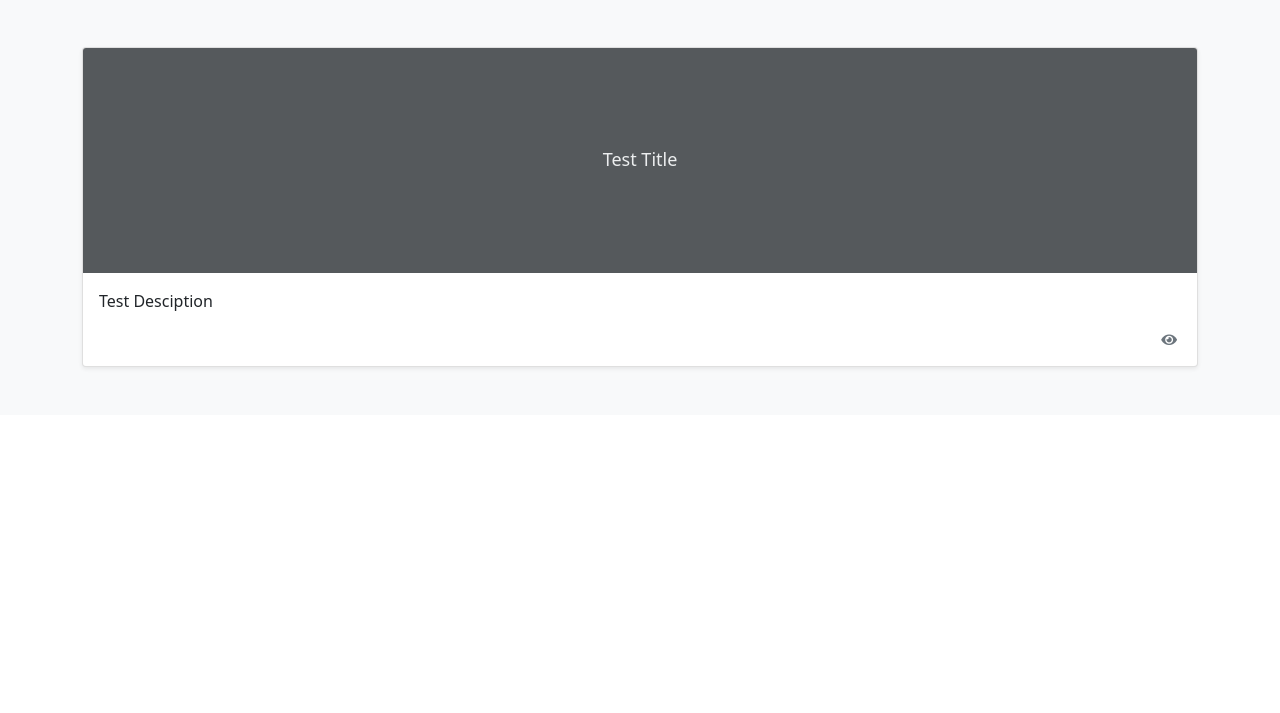
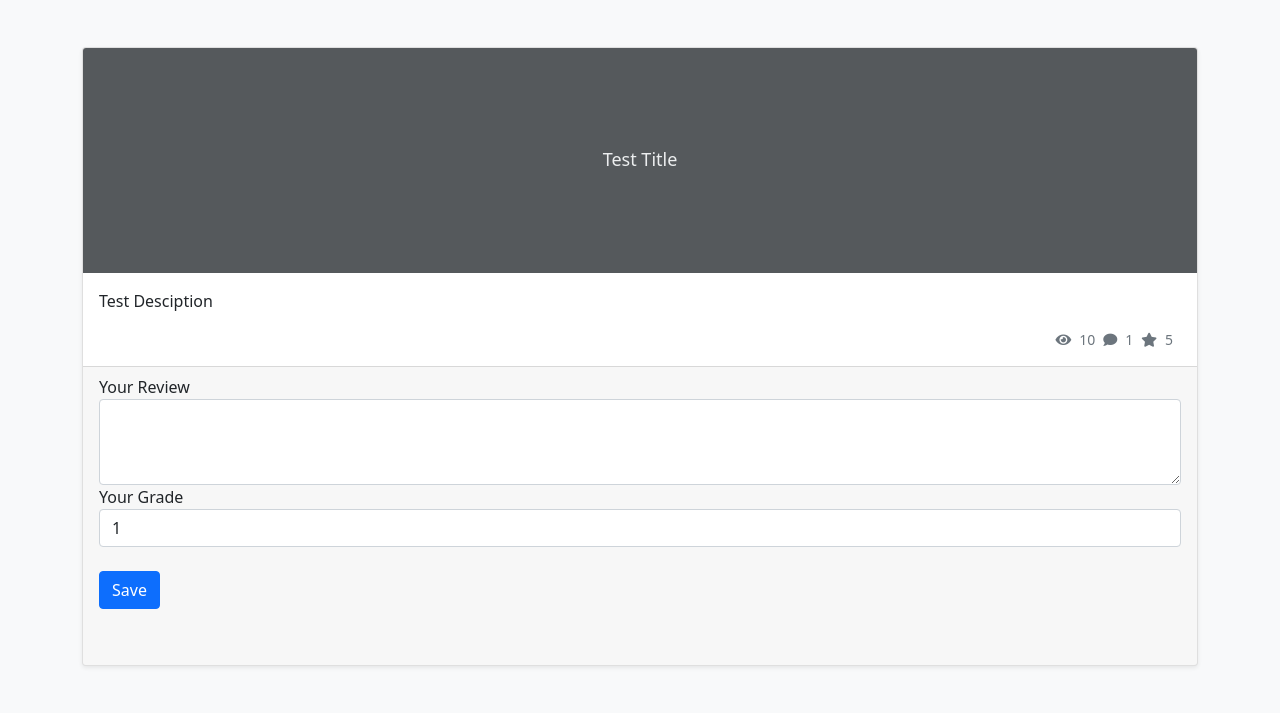
Before and after one commit to akhmetkarimov/web_dev_87, a PHP site: page /detail.php?pid=1 in a window 1280 px wide. Shown: the part 57-770 px from the top of the page. Run offline with PHP 8.4, Linux system fonts and the light colour scheme; a user stored in the database is signed in; data comes from the database, SQL or seed files in the repository; tables that the repository leaves empty or names only in its code hold one stand-in row (values such as "Sample post"); data that the repository does not hold is empty; some libraries are stand-ins or nearby versions.

Commit message:
rating, search

```diff
--- a/web_dev_87_php/api/posts/get.php
+++ b/web_dev_87_php/api/posts/get.php
@@ -1,8 +1,16 @@
 <?php
     include "../../config/database.php";
 
-    $postlist = $db->query("SELECT post.id, post.title, post.description, post.views, post.category_id, category.category
-    FROM post INNER JOIN category ON post.category_id = category.id ORDER BY post.id DESC");
+    $s = $_GET['s'];
+
+    $postlist = $db->query("SELECT post.id, post.title, post.description, post.views,
+    post.category_id, category.category,
+    AVG(review.mark) as rating, COUNT(review.id) as rev_count
+    FROM post INNER JOIN category ON post.category_id = category.id
+    LEFT OUTER JOIN review ON post.id=review.post_id
+    WHERE post.title LIKE '%$s%' OR post.description LIKE '%$s%'
+    GROUP BY post.id
+    ORDER BY post.id DESC ");
 
     $result = [];
 
--- a/web_dev_87_php/components/header.php
+++ b/web_dev_87_php/components/header.php
@@ -52,9 +52,6 @@
         ?>
       </ul>
 
-      <form>
-        <input class="form-control" type="text" placeholder="Search" aria-label="Search">
-      </form>
     </div>
   </div>
 </nav>
--- a/web_dev_87_php/detail.php
+++ b/web_dev_87_php/detail.php
@@ -39,7 +39,10 @@
             <div class="container">
                 <?php
                 $pid = $_GET['pid'];
-                    $query = $db->query("SELECT * FROM post WHERE id = $pid");
+                $query = $db->query("SELECT post.id, post.title, post.description, post.views, AVG(review.mark) as rating, COUNT(review.id) as rev_count FROM post LEFT OUTER JOIN review ON post.id=review.post_id WHERE post.id=$pid GROUP BY post.id");
+
+                $queryCom = $db->query("SELECT * FROM review INNER JOIN account ON review.uid = account.id WHERE post_id=$pid");
+
                 $post = $query->fetch_object();
                 if ($_SESSION['suser_id'] != $post->author_id) {
                     $db->query("UPDATE post SET views = views + 1 WHERE id = $pid");
@@ -57,11 +60,50 @@
                                 <p class="card-text">
                                     <?= $post->description; ?>
                                 </p>
+                                <div class="d-flex justify-content-end align-items-center">
+                                    <small class="text-muted" style="margin-right:8px;"><i class="fas fa-eye" style="margin-right:8px;"></i><?= $post->views ?></small>
+                                    <small class="text-muted" style="margin-right:8px;"><i class="fas fa-comment" style="margin-right:8px;"></i><?= $post->rev_count ?></small>
+                                    <small class="text-muted" style="margin-right:8px;"><i class="fas fa-star" style="margin-right:8px;"></i><?php echo $post->rating == 0 ? 5 : number_format($post->rating, 1) ?></small>
+                                </div>
+                            </div>
+                            <div class="card-footer">
+
+                                <?php
+                                while ($review = $queryCom->fetch_object()) {
+                                ?>
                                     <div class="d-flex justify-content-between align-items-center">
-                                        <div class="btn-group">
+                                        <p><?= $review->name ?></p>
+                                        <p><?= $review->date ?></p>
                                     </div>
-                                        <small class="text-muted"><i class="fas fa-eye" style="margin-right:4px;"></i><?=$post->views?></small>
+                                    <p><?= $review->content ?></p>
+                                    <hr>
+                                <?php
+                                }
+                                if (isset($_SESSION['suser_id'])) {
+                                ?>
+                                    <form class="mb-5" action="api/review/save.php" method="POST">
+                                        <div class="form-group">
+                                            <label for="exampleFormControlTextarea1">Your Review</label>
+                                            <textarea class="form-control" id="exampleFormControlTextarea1" rows="3" name="content"></textarea>
                                         </div>
+
+                                        <div class="form-group">
+                                            <label for="exampleFormControlSelect1">Your Grade</label>
+                                            <select name="mark" class="form-control" id="exampleFormControlSelect1">
+                                                <option value="1">1</option>
+                                                <option value="2">2</option>
+                                                <option value="3">3</option>
+                                                <option value="4">4</option>
+                                                <option value="5">5</option>
+                                            </select>
+                                        </div>
+                                        <input type="hidden" name="uid" value="<?= $_SESSION['suser_id'] ?>">
+                                        <input type="hidden" name="pid" value="<?= $pid ?>">
+                                        <button class="btn btn-primary mt-4">Save</button>
+
+                                    </form>
+
+                                <?php } ?>
                             </div>
                         </div>
                     </div>
--- a/web_dev_87_php/js/posts.js
+++ b/web_dev_87_php/js/posts.js
@@ -1,9 +1,14 @@
 let category_id = 0
-getPosts()
+let searchVal = ''
 
-function getPosts() {
+getPosts(searchVal)
+
+function getPosts(search) {
+    search = !search ? '' : search
+    // res = 10 % 2 == 0 ? 'even' : 'odd'
+
     $.ajax({
-        url: 'api/posts/get.php'
+        url: `api/posts/get.php?s=${search}`
     }).done(function(data) {
         data = JSON.parse(data)
         showPosts(data)
@@ -17,6 +22,8 @@ function showPosts(posts) {
     let output = ''
 
     for (const post of posts) {
+        post.rating = !post.rating ? '5' : post.rating
+
         if (category_id == post.category_id) {
             output += `
             <div class="col">
@@ -43,6 +50,8 @@ function showPosts(posts) {
                             <!-- <a type="button" class="btn btn-sm btn-outline-secondary">Edit</a> -->
                         </div>
                         <small class="text-muted"><i class="fas fa-eye" style="margin-right:4px;"></i>${post.views}</small>
+                        <small class="text-muted" style="margin-right:8px;"><i class="fas fa-comment" style="margin-right:8px;"></i>${post.rev_count}</small>
+                        <small class="text-muted" style="margin-right:8px;"><i class="fas fa-star" style="margin-right:8px;"></i>${Number(post.rating).toFixed(1)}</small>
                     </div>
                 </div>
             </div>
@@ -75,7 +84,8 @@ function showPosts(posts) {
                             <!-- <a type="button" class="btn btn-sm btn-outline-secondary">Edit</a> -->
                         </div>
                         <small class="text-muted"><i class="fas fa-eye" style="margin-right:4px;"></i>${post.views}</small>
-                    </div>
+                        <small class="text-muted" style="margin-right:8px;"><i class="fas fa-comment" style="margin-right:8px;"></i>${post.rev_count}</small>
+                        <small class="text-muted" style="margin-right:8px;"><i class="fas fa-star" style="margin-right:8px;"></i>${Number(post.rating).toFixed(1)}</small> </div>
                 </div>
             </div>
             </div>
@@ -120,7 +130,7 @@ function addPost(e) {
             title.value = ''
             description.value = ''
 
-            getPosts()
+            getPosts(searchVal)
         }
     })
 
@@ -159,5 +169,12 @@ function showCategories(categories) {
 
 function setCategory(id) {
     category_id = id
-    getPosts()
+    getPosts(searchVal)
 }
+
+function searchPosts(e) {
+    e.preventDefault()
+    const search = document.querySelector('#search')
+    searchVal = search.value
+    getPosts(search.value)
+}
--- a/web_dev_87_php/main.php
+++ b/web_dev_87_php/main.php
@@ -23,13 +23,17 @@
                 <span class="navbar-toggler-icon"></span>
             </button>
 
+
+
             <div class="collapse navbar-collapse justify-content-md-center" id="navbarsExample08">
                 <ul class="navbar-nav" id="all-categories">
 
                 </ul>
             </div>
         </nav>
-
+        <form onsubmit="searchPosts(event)" class="container mt-5">
+            <input class="form-control" type="search" id="search" placeholder="Search" aria-label="Search">
+        </form>
 
         <div class="album py-5 bg-light">
             <div class="container">
```
Also changed, not shown: web_dev_87_php/api/review/save.php (added, +17 -0 lines). Lines whose indentation alone changed are shown as unchanged.
